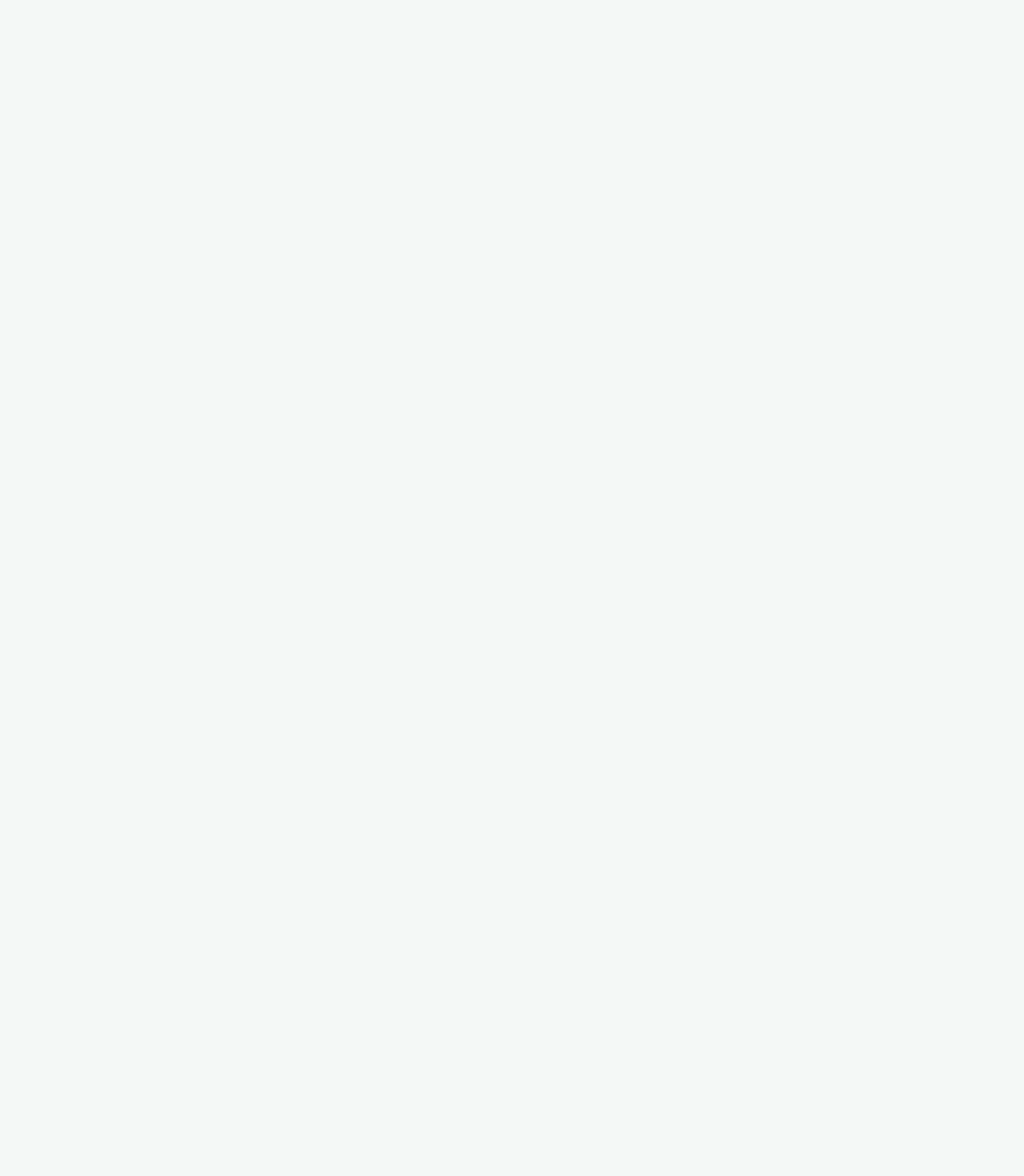
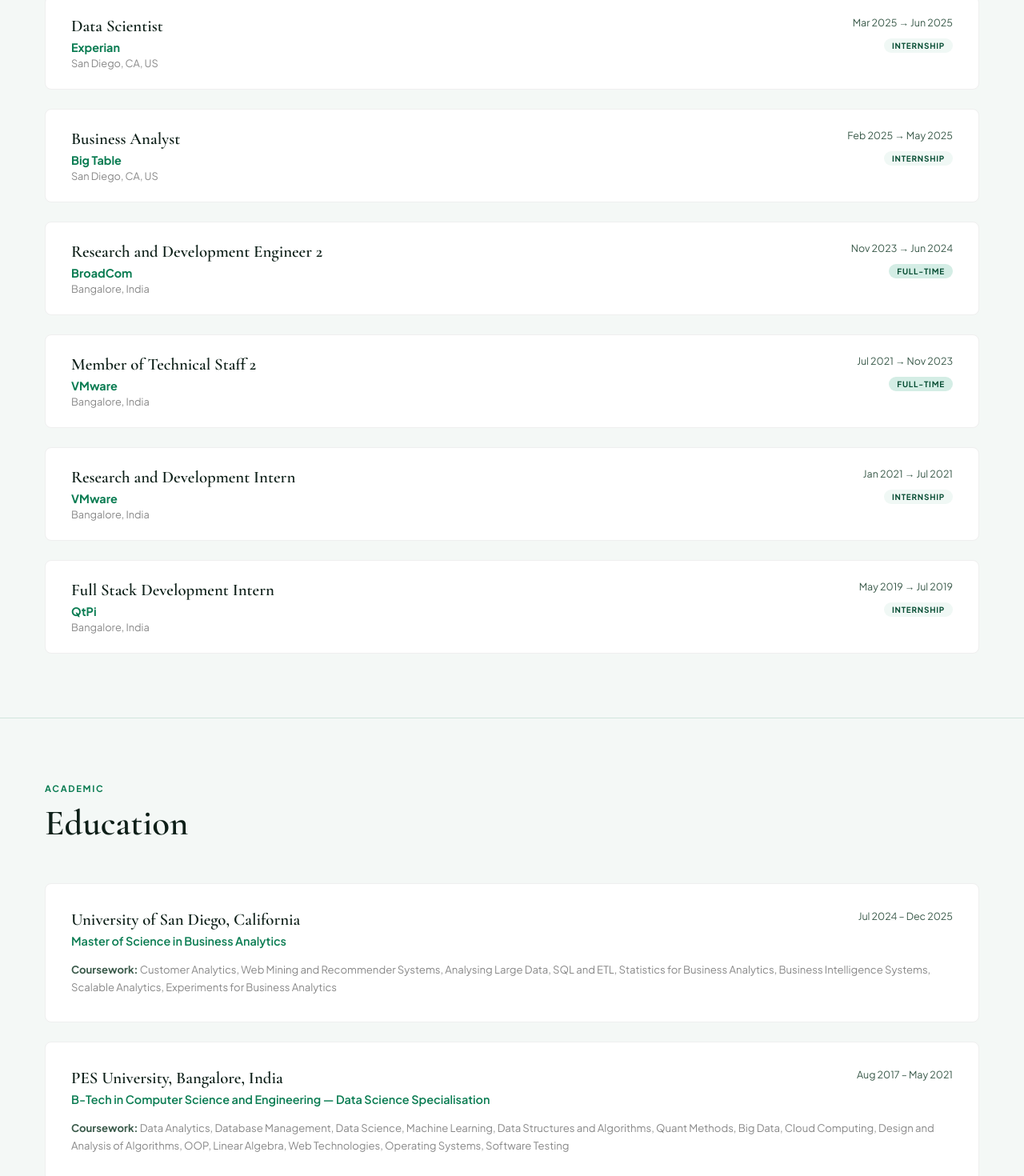
Before and after one commit to Krithikap019/ai-portfolio, a Next.js app: page / in a window 1280 px wide. Shown: the part 1952-3422 px from the top of the page at 80% size. Before the commit the page ends 1970 px from the top, so only its background shows below. Built offline with nearby package versions, Linux system fonts and the light colour scheme.

Commit message:
emerald theme 5

```diff
--- a/app/page.jsx
+++ b/app/page.jsx
@@ -181,6 +181,75 @@
         </div>
       </section>
 
+            {/* Experience */}
+      <section style={{ padding: "5rem 3.5rem", borderTop: "1px solid rgba(10,124,82,0.15)" }}>
+        <p style={{ fontSize: "0.7rem", fontWeight: 700, letterSpacing: "0.15em", textTransform: "uppercase", color: "#0a7c52", marginBottom: "0.6rem" }}>Work</p>
+        <h2 style={{ fontFamily: "'Cormorant Garamond', serif", fontSize: "2.8rem", fontWeight: 600, marginBottom: "3rem" }}>Experience</h2>
+        <div style={{ display: "flex", flexDirection: "column", gap: "1.5rem" }}>
+          {[
+            { company: "Experian", role: "Data Scientist", location: "San Diego, CA, US", period: "Mar 2025 → Jun 2025", type: "Internship" },
+            { company: "Big Table", role: "Business Analyst", location: "San Diego, CA, US", period: "Feb 2025 → May 2025", type: "Internship" },
+            { company: "BroadCom", role: "Research and Development Engineer 2", location: "Bangalore, India", period: "Nov 2023 → Jun 2024", type: "Full-time" },
+            { company: "VMware", role: "Member of Technical Staff 2", location: "Bangalore, India", period: "Jul 2021 → Nov 2023", type: "Full-time" },
+            { company: "VMware", role: "Research and Development Intern", location: "Bangalore, India", period: "Jan 2021 → Jul 2021", type: "Internship" },
+            { company: "QtPi", role: "Full Stack Development Intern", location: "Bangalore, India", period: "May 2019 → Jul 2019", type: "Internship" },
+          ].map((exp, i) => (
+            <div key={i} style={{ display: "flex", justifyContent: "space-between", alignItems: "flex-start", padding: "1.5rem 2rem", background: "#fff", border: "1px solid #efefef", borderRadius: "8px", transition: "border-color 0.2s" }}
+              onMouseEnter={(e) => e.currentTarget.style.borderColor = "#0a7c52"}
+              onMouseLeave={(e) => e.currentTarget.style.borderColor = "#efefef"}
+            >
+              <div>
+                <h3 style={{ fontFamily: "'Cormorant Garamond', serif", fontSize: "1.3rem", fontWeight: 600, marginBottom: "0.3rem" }}>{exp.role}</h3>
+                <p style={{ fontSize: "0.9rem", fontWeight: 700, color: "#0a7c52", marginBottom: "0.2rem" }}>{exp.company}</p>
+                <p style={{ fontSize: "0.8rem", color: "#888" }}>{exp.location}</p>
+              </div>
+              <div style={{ textAlign: "right", flexShrink: 0, marginLeft: "2rem" }}>
+                <p style={{ fontSize: "0.78rem", color: "#3a5a4a", marginBottom: "0.5rem" }}>{exp.period}</p>
+                <span style={{ fontSize: "0.62rem", fontWeight: 700, letterSpacing: "0.08em", textTransform: "uppercase", padding: "3px 10px", borderRadius: "20px", background: exp.type === "Full-time" ? "#d4ede5" : "#f0f8f5", color: "#064d33" }}>{exp.type}</span>
+              </div>
+            </div>
+          ))}
+        </div>
+      </section>
+
+      {/* Education */}
+      <section style={{ padding: "5rem 3.5rem", borderTop: "1px solid rgba(10,124,82,0.15)" }}>
+        <p style={{ fontSize: "0.7rem", fontWeight: 700, letterSpacing: "0.15em", textTransform: "uppercase", color: "#0a7c52", marginBottom: "0.6rem" }}>Academic</p>
+        <h2 style={{ fontFamily: "'Cormorant Garamond', serif", fontSize: "2.8rem", fontWeight: 600, marginBottom: "3rem" }}>Education</h2>
+        <div style={{ display: "flex", flexDirection: "column", gap: "1.5rem" }}>
+          {[
+            {
+              school: "University of San Diego, California",
+              degree: "Master of Science in Business Analytics",
+              period: "Jul 2024 – Dec 2025",
+              coursework: "Customer Analytics, Web Mining and Recommender Systems, Analysing Large Data, SQL and ETL, Statistics for Business Analytics, Business Intelligence Systems, Scalable Analytics, Experiments for Business Analytics",
+            },
+            {
+              school: "PES University, Bangalore, India",
+              degree: "B-Tech in Computer Science and Engineering — Data Science Specialisation",
+              period: "Aug 2017 – May 2021",
+              coursework: "Data Analytics, Database Management, Data Science, Machine Learning, Data Structures and Algorithms, Quant Methods, Big Data, Cloud Computing, Design and Analysis of Algorithms, OOP, Linear Algebra, Web Technologies, Operating Systems, Software Testing",
+            },
+          ].map((edu, i) => (
+            <div key={i} style={{ padding: "2rem", background: "#fff", border: "1px solid #efefef", borderRadius: "8px", transition: "border-color 0.2s" }}
+              onMouseEnter={(e) => e.currentTarget.style.borderColor = "#0a7c52"}
+              onMouseLeave={(e) => e.currentTarget.style.borderColor = "#efefef"}
+            >
+              <div style={{ display: "flex", justifyContent: "space-between", alignItems: "flex-start", marginBottom: "1rem" }}>
+                <div>
+                  <h3 style={{ fontFamily: "'Cormorant Garamond', serif", fontSize: "1.3rem", fontWeight: 600, marginBottom: "0.3rem" }}>{edu.school}</h3>
+                  <p style={{ fontSize: "0.9rem", color: "#0a7c52", fontWeight: 600 }}>{edu.degree}</p>
+                </div>
+                <span style={{ fontSize: "0.78rem", color: "#3a5a4a", flexShrink: 0, marginLeft: "2rem" }}>{edu.period}</span>
+              </div>
+              <p style={{ fontSize: "0.82rem", color: "#888", lineHeight: "1.7" }}>
+                <span style={{ fontWeight: 700, color: "#3a5a4a" }}>Coursework: </span>{edu.coursework}
+              </p>
+            </div>
+          ))}
+        </div>
+      </section>
+
       <section id="contact" style={{ margin: "0 3.5rem 4rem", background: "#0a7c52", borderRadius: "8px", padding: "3rem 3.5rem", display: "flex", justifyContent: "space-between", alignItems: "center" }}>
         <div>
           <h3 style={{ fontFamily: "'Cormorant Garamond', serif", fontSize: "2.2rem", fontWeight: 600, color: "#fff", marginBottom: "0.5rem" }}>Let's build something</h3>
@@ -188,8 +257,8 @@
         </div>
         <div style={{ display: "flex", gap: "0.8rem" }}>
           <a href="https://github.com/Krithikap019" target="_blank" style={{ background: "rgba(255,255,255,0.15)", color: "#fff", padding: "0.75rem 1.5rem", fontSize: "0.8rem", fontWeight: 600, letterSpacing: "0.06em", textTransform: "uppercase", textDecoration: "none", borderRadius: "2px" }}>GitHub</a>
-          <a href="https://linkedin.com/in/krithika-suwarna" target="_blank" style={{ background: "rgba(255,255,255,0.15)", color: "#fff", padding: "0.75rem 1.5rem", fontSize: "0.8rem", fontWeight: 600, letterSpacing: "0.06em", textTransform: "uppercase", textDecoration: "none", borderRadius: "2px" }}>LinkedIn</a>
-          <a href="mailto:you@email.com" style={{ background: "#fff", color: "#0a7c52", padding: "0.75rem 1.5rem", fontSize: "0.8rem", fontWeight: 700, letterSpacing: "0.06em", textTransform: "uppercase", textDecoration: "none", borderRadius: "2px" }}>Get in touch</a>
+          <a href="https://www.linkedin.com/in/krithika-suwarna-b8240b17b/" target="_blank" style={{ background: "rgba(255,255,255,0.15)", color: "#fff", padding: "0.75rem 1.5rem", fontSize: "0.8rem", fontWeight: 600, letterSpacing: "0.06em", textTransform: "uppercase", textDecoration: "none", borderRadius: "2px" }}>LinkedIn</a>
+          <a href="mailto:krithikap019@gmail.com" style={{ background: "#fff", color: "#0a7c52", padding: "0.75rem 1.5rem", fontSize: "0.8rem", fontWeight: 700, letterSpacing: "0.06em", textTransform: "uppercase", textDecoration: "none", borderRadius: "2px" }}>Get in touch</a>
         </div>
       </section>
 
```
